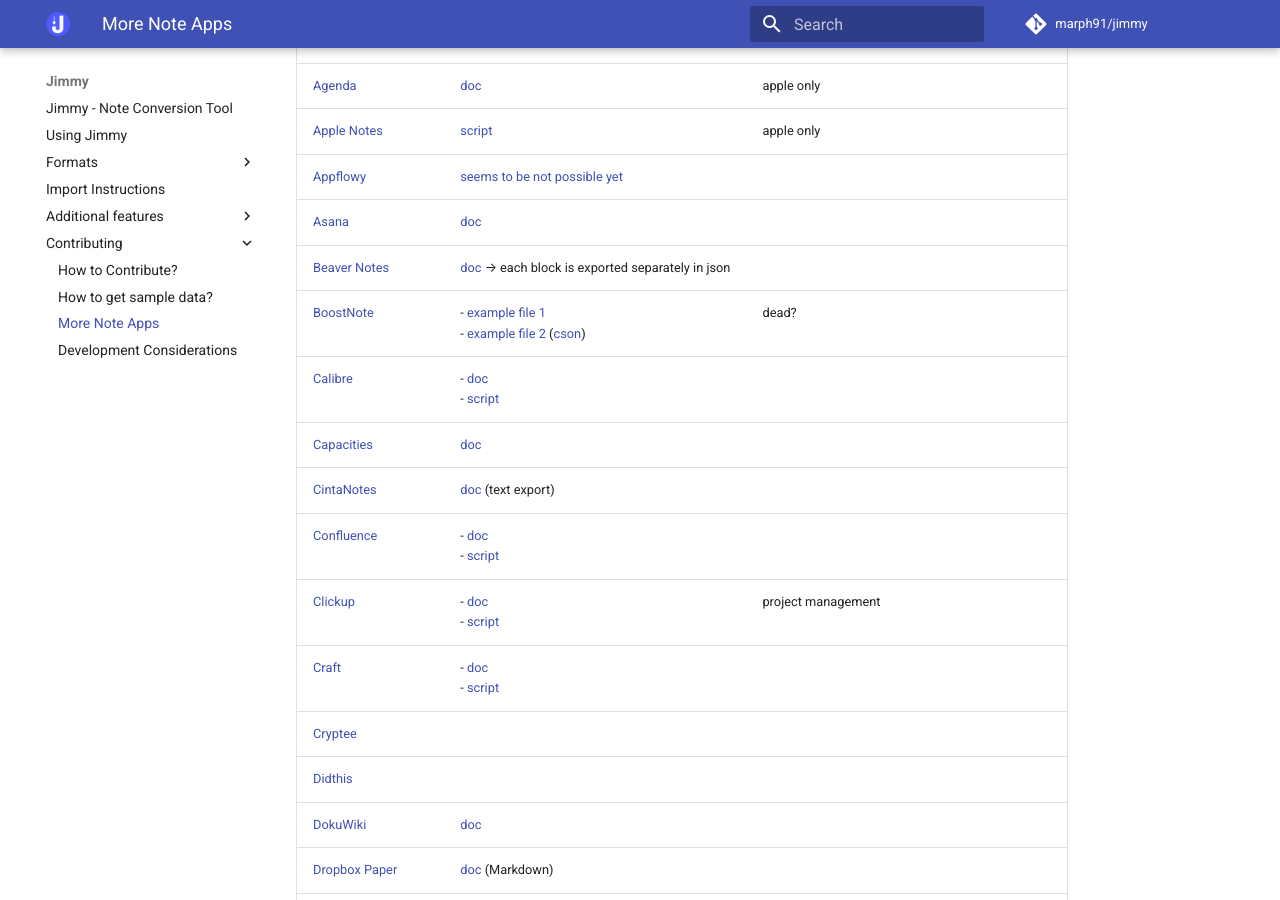
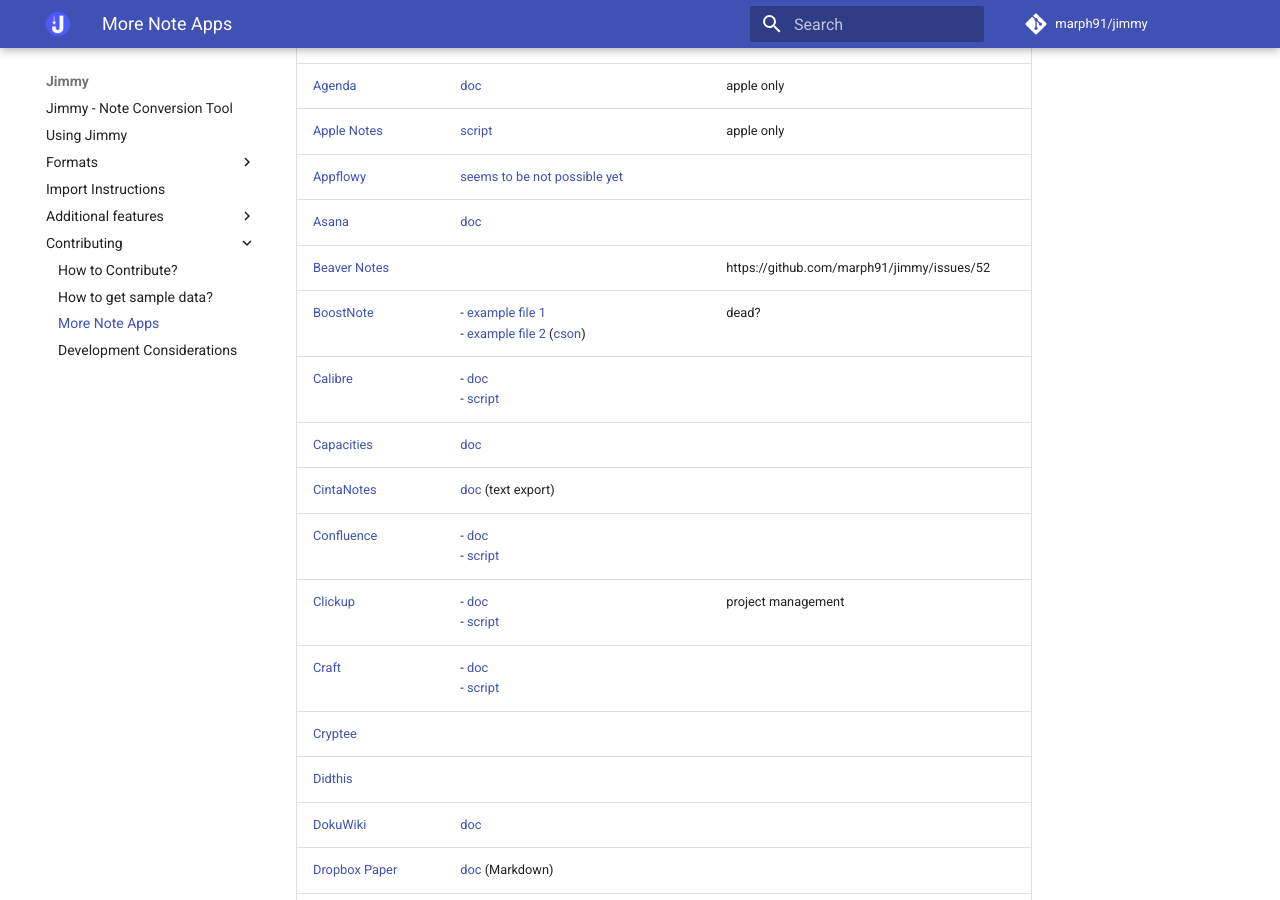
Before and after one commit to marph91/jimmy, an MkDocs documentation site: the page built from docs/contributing/more_note_apps.md, in a window 1280 px wide and 900 px high, scrolled down 315 px. Built offline with MkDocs 1.6.1 and Material for MkDocs 9.7.7, drawn with Linux system fonts in a browser that asks for light colours; comment, search, counter and statistics services are not loaded.

Commit message:
beaver notes: add test data

```diff
--- a/docs/contributing/more_note_apps.md
+++ b/docs/contributing/more_note_apps.md
@@ -11,7 +11,7 @@
 | [Apple Notes](https://www.icloud.com/notes) | [script](https://github.com/mattrose/AppleNotes2Joplin) | apple only |
 | [Appflowy](https://appflowy.io/) | [seems to be not possible yet](https://github.com/AppFlowy-IO/AppFlowy/issues/4387) |     |
 | [Asana](https://asana.com/) | [doc](https://help.taskade.com/en/articles/8958607-import-from-asana) |     |
-| [Beaver Notes](https://beavernotes.com/) | [doc](https://beaver-notes.github.io/Beaver-Docs/docs/user-docs/Beaver%20Notes/Getting%20Around) → each block is exported separately in json |     |
+| [Beaver Notes](https://beavernotes.com/) |     | https://github.com/marph91/jimmy/issues/52 |
 | [BoostNote](https://boostnote.io/) | - [example file 1](https://github.com/bitoffdev/sovereign-note/tree/main/tests/resources/example-boostnote-collection) <br>- [example file 2](https://github.com/notable/dumper/tree/80b2ccbe4a3a70e57d269d789126375506ba504e/test/source/boostnote) ([cson](https://pypi.org/project/cson/)) | dead? |
 | [Calibre](https://calibre-ebook.com/) | - [doc](https://manual.calibre-ebook.com/en/faq.html#how-do-i-move-my-calibre-data-from-one-computer-to-another) <br>- [script](https://github.com/Mick2nd/Calibre-Import) |     |
 | [Capacities](https://capacities.io/) | [doc](https://docs.capacities.io/reference/export#export) |     |
```
